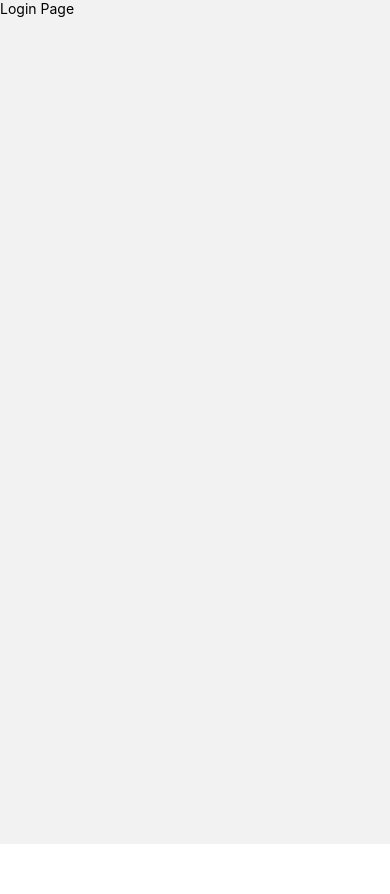
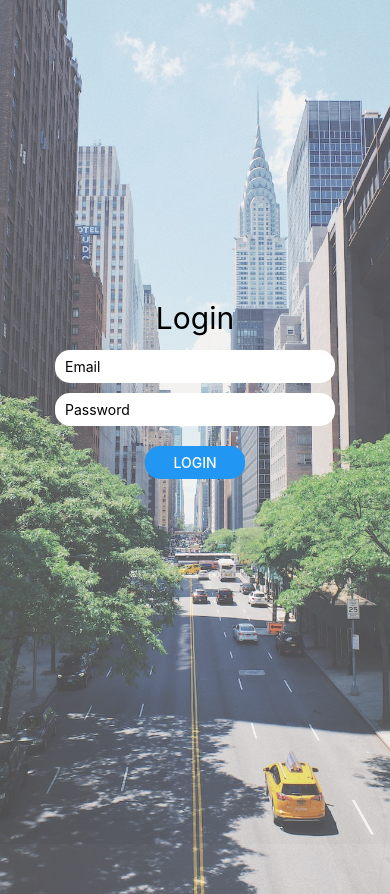
Before and after one commit to PaisWillie/Cabpool-Frontend, a React Native app: screen /Login in a window 390 px wide. Before the commit the page ends 844 px from the top, so only its background shows below. Built offline with nearby package versions, Linux system fonts and the light colour scheme.

Commit message:
Created LoginPage

```diff
--- a/src/views/login/LoginPage.tsx
+++ b/src/views/login/LoginPage.tsx
@@ -1,8 +1,99 @@
-import React from 'react';
-import {Text} from 'react-native';
+import React, { useState } from 'react';
+import { View, Text, StyleSheet, TextInput, Button, Image, Dimensions } from 'react-native';
 
 const LoginPage = () => {
-  return <Text>Login Page</Text>;
+  const { width, height } = Dimensions.get('window');
+  const [email, setEmail] = useState('');
+  const [password, setPassword] = useState('');
+
+  const Login = () => {
+    /*const isValid = await ValidateLogin(email, password);
+    if (isValid) {
+      return true;
+    } else {
+      setPassword('');
+      return false;
+    }*/
+    setPassword('');
+    return false;
+  };
+
+  return (
+    <View style={styles.container}>
+      <Image source={require('../../assets/LoginPageBg.jpeg')} style={[styles.backgroundImage, {width, height: height + 50}]}/>
+      <View style={styles.header}>
+        <Text style={styles.headerText}>Login</Text>
+      </View>
+      <View style={styles.inputContainer}>
+        <TextInput
+          style={styles.textInput}
+          placeholder="Email"
+          keyboardType="email-address"
+          autoComplete="email"
+          onChangeText={setEmail}
+          value={email}
+        />
+        <TextInput
+          style={styles.textInput}
+          placeholder="Password"
+          secureTextEntry
+          autoComplete="password"
+          onChangeText={setPassword}
+          value={password}
+        />
+        <View style={styles.buttonContainer}>
+          <Button title="Login" onPress={Login} />
+        </View>
+      </View>
+    </View>
+  );
 };
 
+const styles = StyleSheet.create({
+  container: {
+    flex: 1,
+    alignItems: 'center',
+    justifyContent: 'center',
+  },
+  backgroundImage: {
+    position: 'absolute',
+    top: 0,
+    left: 0,
+    backgroundColor: require('../../assets/LoginPageBg.jpeg'),
+    resizeMode: 'cover',
+    opacity: 0.7,
+  },
+  header: {
+    position: 'absolute',
+    top: 300,
+    alignItems: 'center',
+    zIndex: 1,
+  },
+  headerText: {
+    fontSize: 30,
+    color: 'black',
+  },
+  inputContainer: {
+    position: 'absolute',
+    top: 350,
+    width: '80%',
+    alignItems: 'center',
+    zIndex: 1,
+  },
+  textInput: {
+    width: 280,
+    backgroundColor: '#fff',
+    paddingHorizontal: 10,
+    paddingVertical: 8,
+    borderRadius: 15,
+    marginBottom: 10,
+  },
+  buttonContainer: {
+    borderRadius: 15,
+    overflow: 'hidden',
+    width: 100,
+    marginTop: 10,
+  }  ,
+});
+
 export default LoginPage;
```
Also changed, not shown: src/views/login/LoginFailPage.tsx (added, +11 -0 lines), src/assets/LoginPageBg.jpeg (added).
